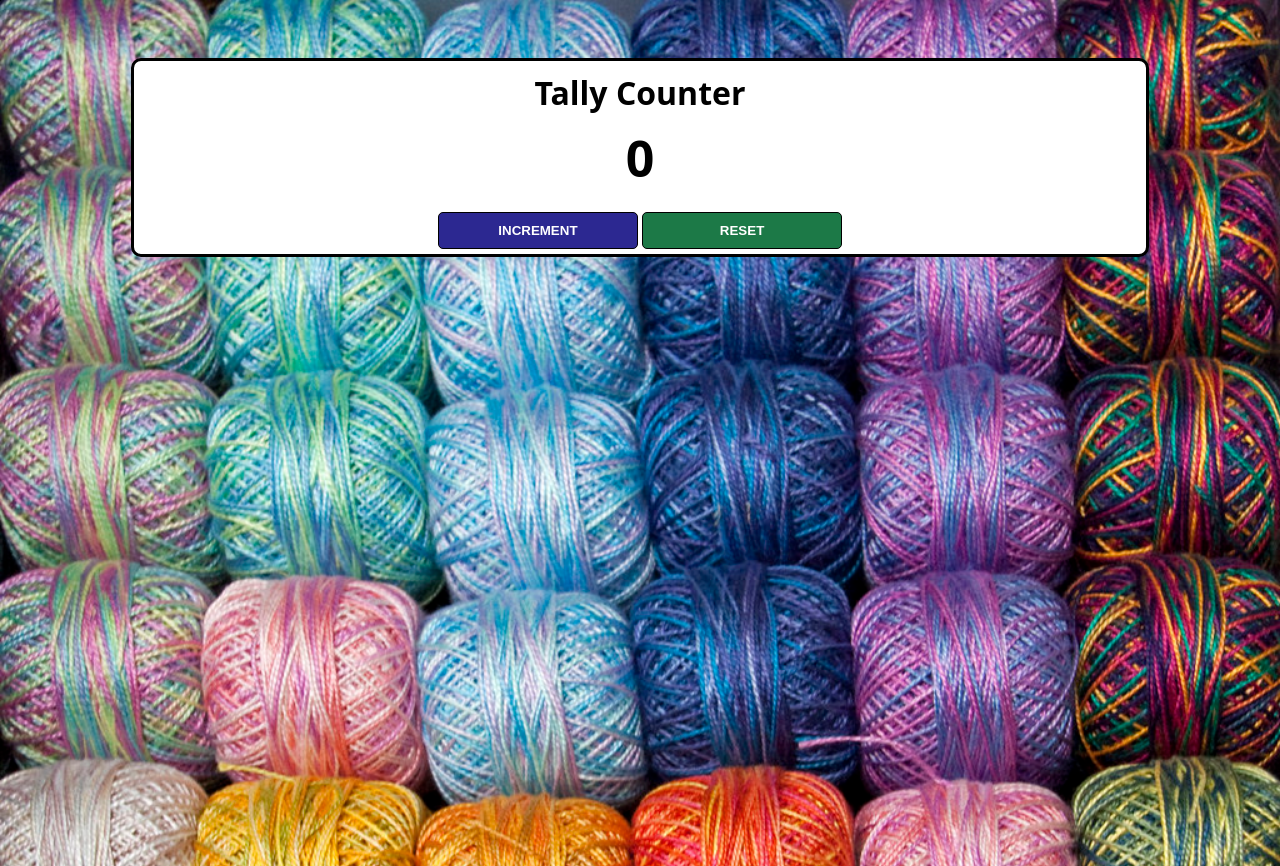
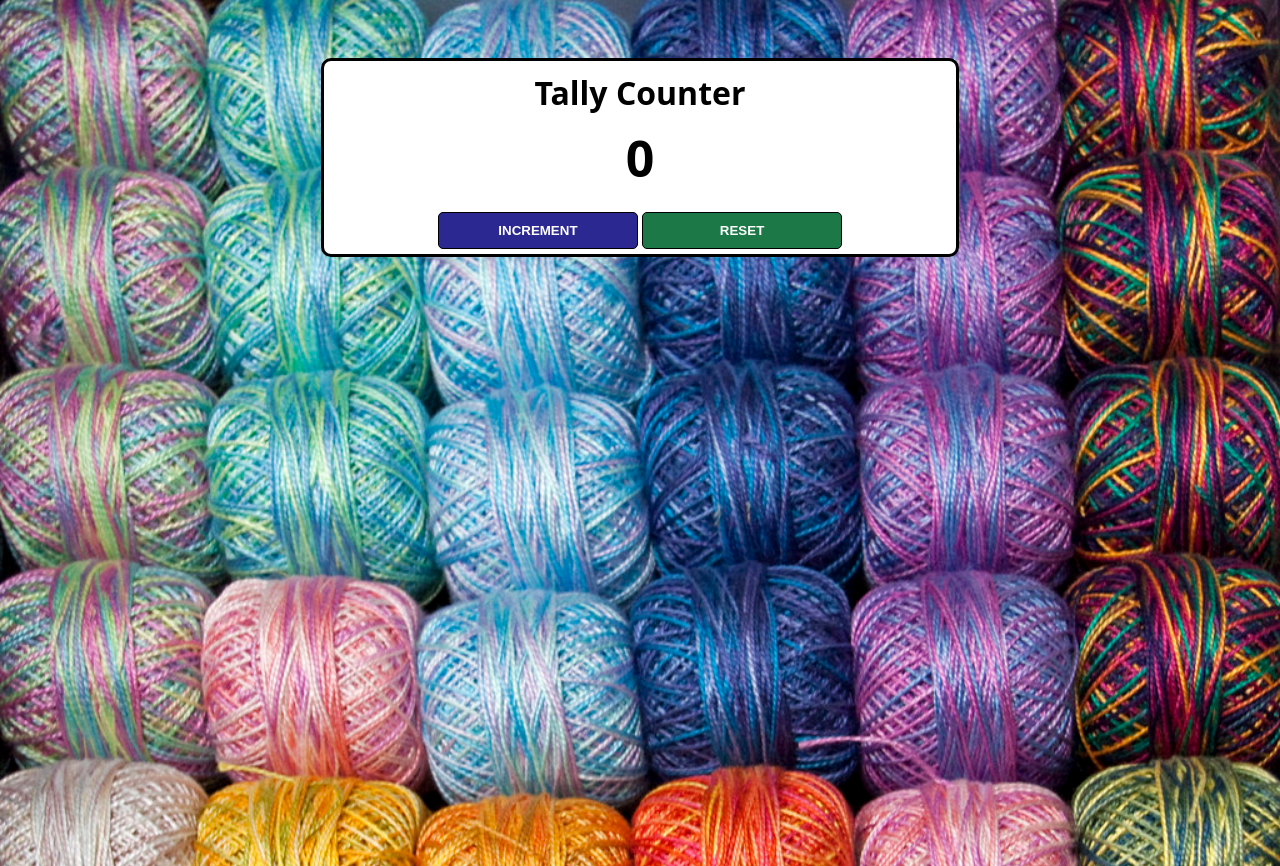
Before and after one commit to UlugbekMahmudov/TallyCounter, a plain HTML site: page index.html in a window 1280 px wide. Drawn offline with Linux system fonts and the light colour scheme.

Commit message:
Update index.css

```diff
--- a/index.css
+++ b/index.css
@@ -9,7 +9,7 @@ body {
 
 .container {
     background: white;
-    max-width: 80%;
+    max-width: 50%;
     margin: auto;
     border: 3px solid black;
     border-radius: 10px;
```
